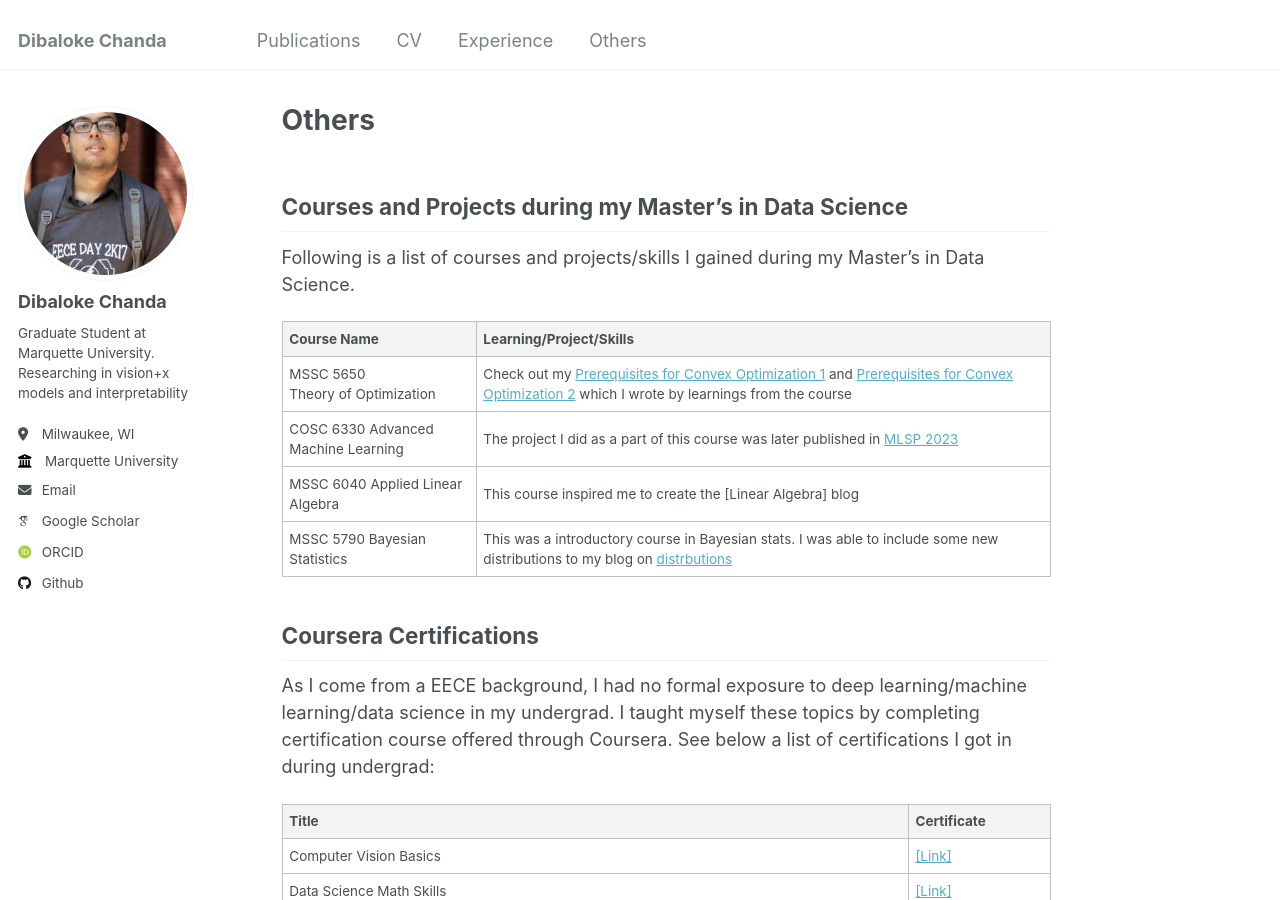
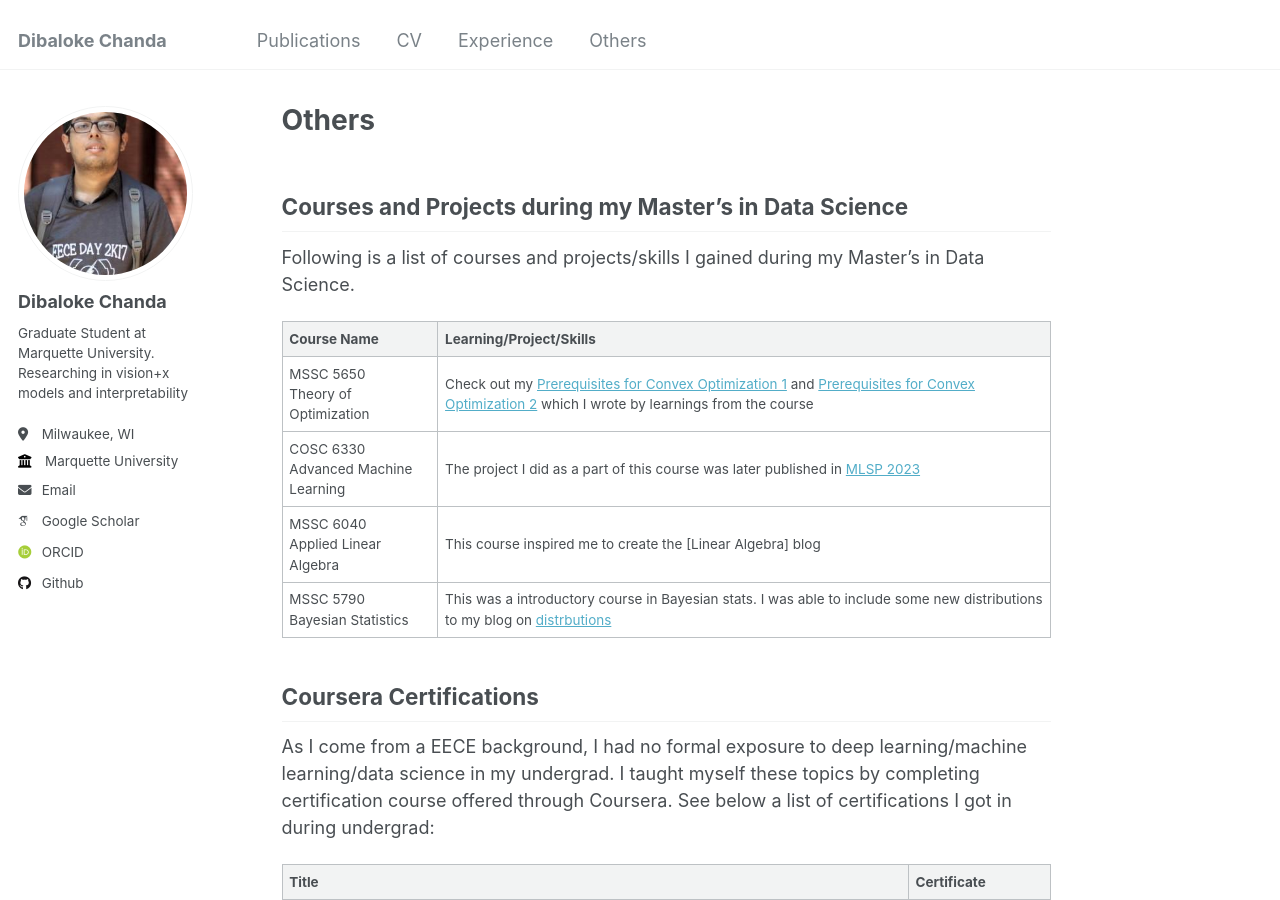
Before and after one commit to dibaloke/dibaloke.github.io, a Jekyll site: the page built from _pages/others.md, in a window 1280 px wide and 900 px high. Built offline with Jekyll 4.4.1, drawn with Linux system fonts in a browser that asks for light colours; some web fonts are replaced.

```diff
--- a/_pages/others.md
+++ b/_pages/others.md
@@ -11,9 +11,9 @@ Following is a list of courses and projects/skills I gained during my Master's i
 | Course Name         | Learning/Project/Skills          |
 |------------------|----------------------|
 |MSSC 5650 <br>Theory of Optimization| Check out my [Prerequisites for Convex Optimization 1](https://dibalokechanda.github.io/posts/Prerequisites-for-Convex-Optimization1-blog/) and [Prerequisites for Convex Optimization 2](https://dibalokechanda.github.io/posts/Prerequisites-for-Convex-Optimization2-blog/) which I wrote by learnings from the course|
-|COSC 6330 Advanced Machine Learning| The project I did as a part of this course was later published in [MLSP 2023](https://graph-based-mtl-fault-detection.github.io/)|
-| MSSC 6040 Applied Linear Algebra| This course inspired me to create the [Linear Algebra] blog|
-| MSSC 5790 Bayesian Statistics|This was a introductory course in Bayesian stats. I was able to include some new distributions to my blog on [distrbutions](https://dibalokechanda.github.io/posts/a-reference-guide-to-distributions-blog/)  |
+|COSC 6330 <br> Advanced Machine Learning| The project I did as a part of this course was later published in [MLSP 2023](https://graph-based-mtl-fault-detection.github.io/)|
+| MSSC 6040 <br> Applied Linear Algebra| This course inspired me to create the [Linear Algebra] blog|
+| MSSC 5790 <br> Bayesian Statistics|This was a introductory course in Bayesian stats. I was able to include some new distributions to my blog on [distrbutions](https://dibalokechanda.github.io/posts/a-reference-guide-to-distributions-blog/)  |
 
 
 ## Coursera Certifications
```
